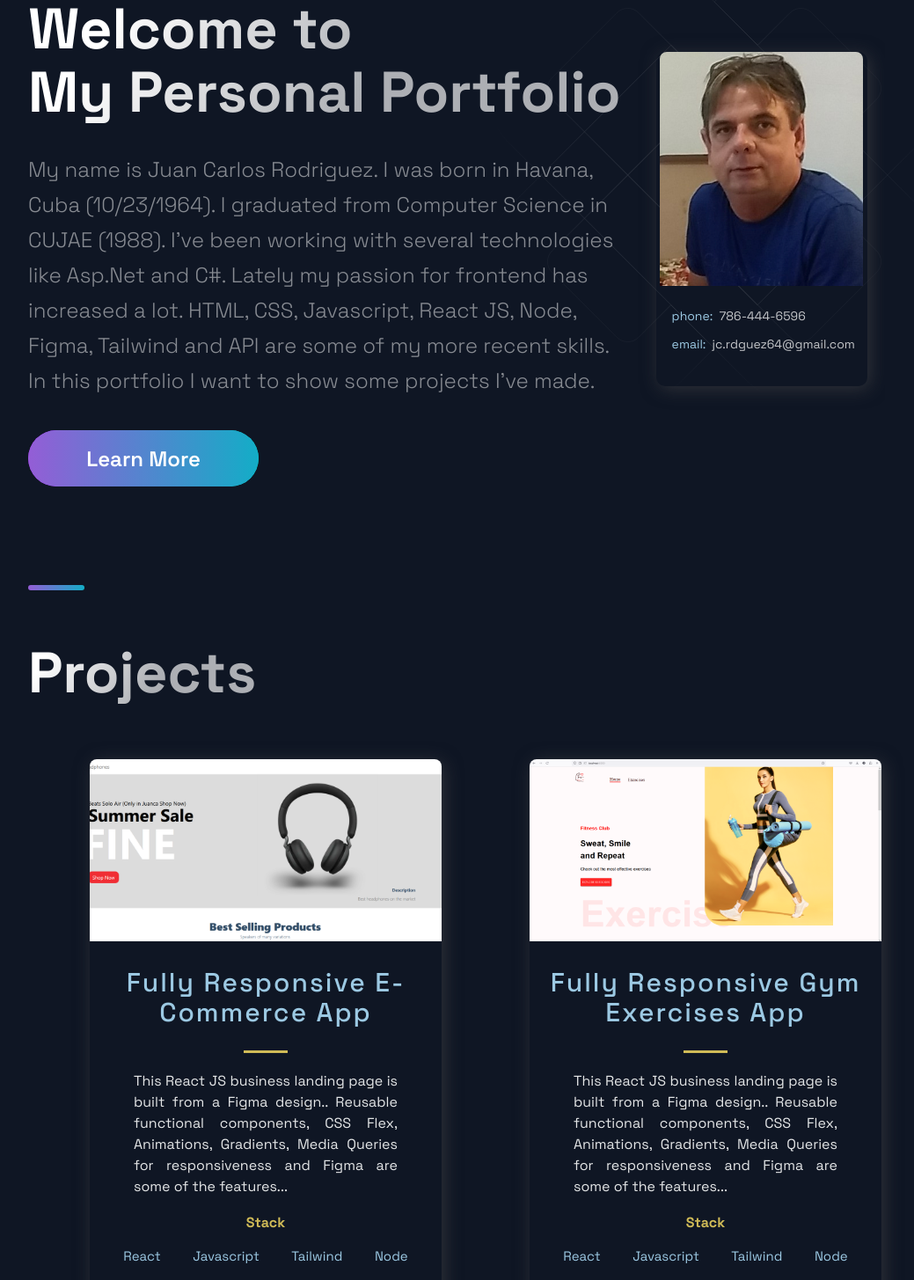
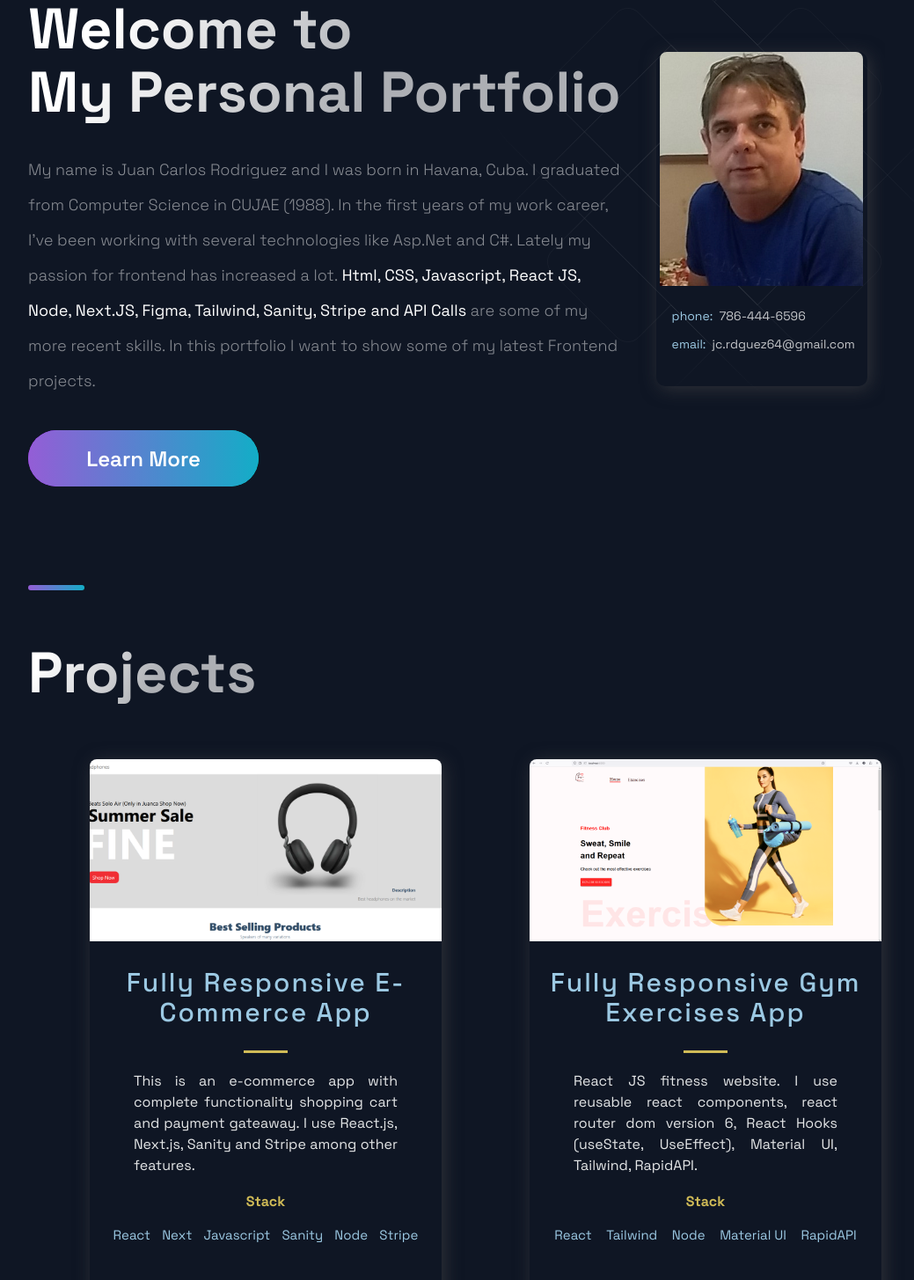
Before and after one commit to juanca305/my_portfolio_app_1, a Next.js app: page / in a window 1280 px wide. Shown: the part 193-1648 px from the top of the page at 88% size, without its empty margins (88-1127 px from the left). Built offline with nearby package versions, Linux system fonts and the light colour scheme.

Commit message:
Update and final changes

```diff
--- a/src/components/Hero/Hero.js
+++ b/src/components/Hero/Hero.js
@@ -17,10 +17,10 @@ const Hero = (props) => (
         My Personal Portfolio
       </SectionTitle>
       <SectionText>
-        My name is Juan Carlos Rodriguez. I was born in Havana, Cuba (10/23/1964). I graduated from Computer Science in CUJAE (1988).
-        I've been working with several technologies like Asp.Net and C#. Lately my passion for frontend has increased a lot.
-        HTML, CSS, Javascript, React JS, Node, Figma, Tailwind and API are some of my more recent skills.
-        In this portfolio I want to show some projects I've made.
+        My name is Juan Carlos Rodriguez and I was born in Havana, Cuba. I graduated from Computer Science in CUJAE (1988).
+        In the first years of my work career, I've been working with several technologies like Asp.Net and C#. Lately my passion for frontend has increased a lot.
+        <span style={{color: '#fff', fontWeight: '400'}}> Html, CSS, Javascript, React JS, Node, Next.JS, Figma, Tailwind, Sanity, Stripe and API Calls</span> are some of my more recent skills.
+        In this portfolio I want to show some of my latest Frontend projects.
       </SectionText>
       <Link legacyBehavior href="#tech">
             <Button >Learn More</Button>
--- a/src/constants/constants.js
+++ b/src/constants/constants.js
@@ -2,21 +2,21 @@ export const projects = [
 
   {
     title: 'Fully Responsive E-Commerce App',
-    description: "This React JS business landing page is built from a Figma design.. Reusable functional components, CSS Flex, Animations, Gradients, Media Queries for responsiveness and Figma are some of the features...",
+    description: "This is an e-commerce app with complete functionality shopping cart and payment gateaway. I use React.js, Next.js, Sanity and Stripe among other features.",
       image: '/images/ecommerce.png',
-      tags: ['React', 'Javascript', 'Tailwind', 'Node'],
-    source:  'https://juanca305.github.io/hoobank_jc/',
-    visit: 'https://github.com/juanca305/hoobank_jc',
+      tags: ['React', 'Next', 'Javascript', 'Sanity', 'Node', 'Stripe'],
+    source: 'https://ecommerce-sanity-stripe-nine-orpin.vercel.app/',
+    visit: 'https:github.com/juanca305/ecommerce_sanity_stripe',
     id: 0,
   },
 
   {
     title: 'Fully Responsive Gym Exercises App',
-    description: "This React JS business landing page is built from a Figma design.. Reusable functional components, CSS Flex, Animations, Gradients, Media Queries for responsiveness and Figma are some of the features...",
+    description: "React JS fitness website. I use reusable react components, react router dom version 6, React Hooks (useState, UseEffect), Material UI, Tailwind, RapidAPI.",
       image: '/images/girl-gym.png',
-      tags: ['React', 'Javascript', 'Tailwind', 'Node'],
-    source:  'https://juanca305.github.io/hoobank_jc/',
-    visit: 'https://github.com/juanca305/hoobank_jc',
+      tags: ['React','Tailwind', 'Node', 'Material UI', 'RapidAPI'],
+    source:  'https://jc-mygym-app.website/',
+    visit: 'https://github.com/juanca305/gym_exercises',
     id: 1,
   },
 
--- a/src/styles/GlobalComponents/index.js
+++ b/src/styles/GlobalComponents/index.js
@@ -58,7 +58,7 @@ export const SectionTitle = styled.h2`
 
 export const SectionText = styled.p`
   max-width: 800px;
-  font-size: 24px;
+  font-size: 18px;
   line-height: 40px;
   font-weight: 300;
   padding-bottom: 3.6rem;
```
